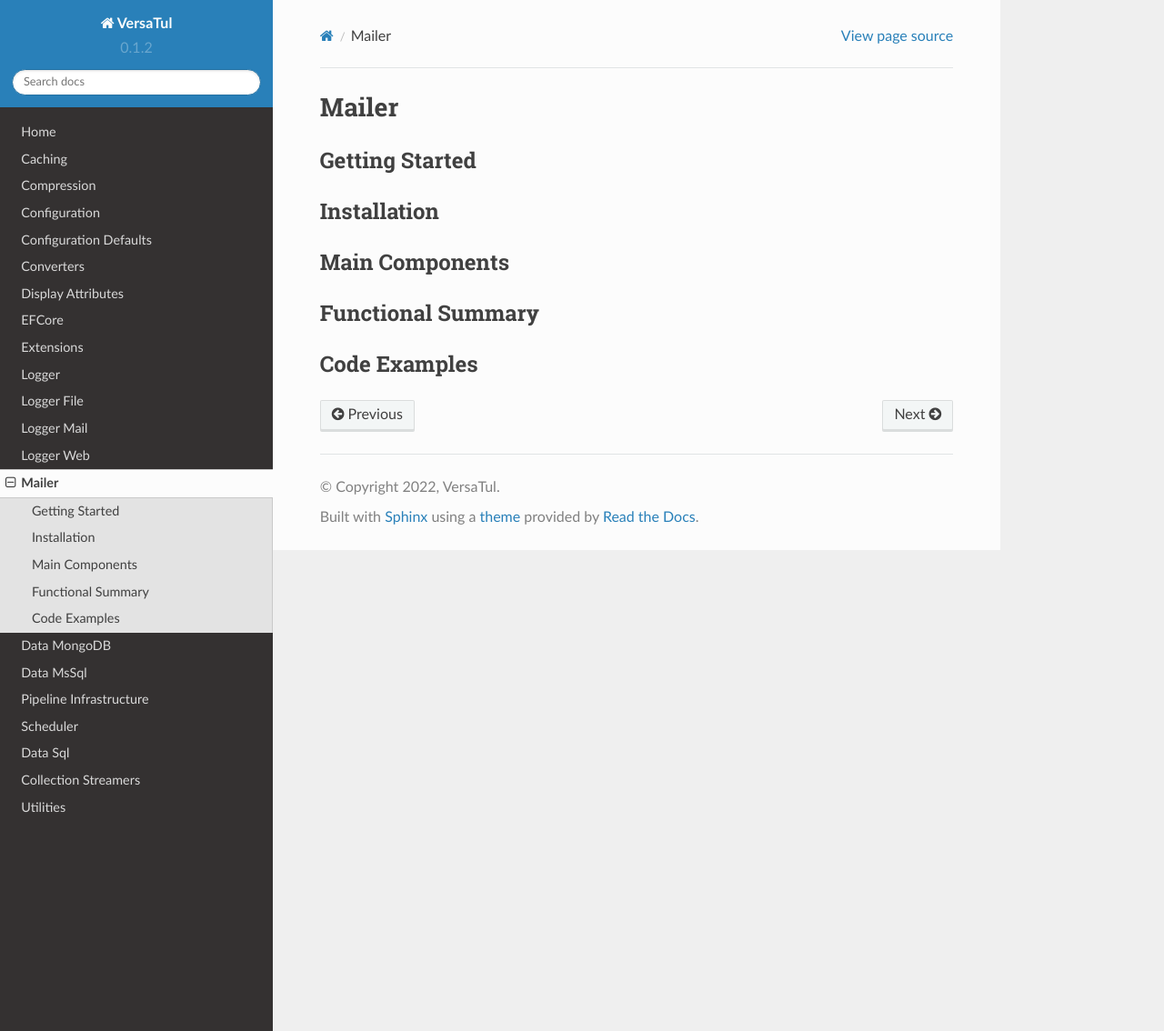
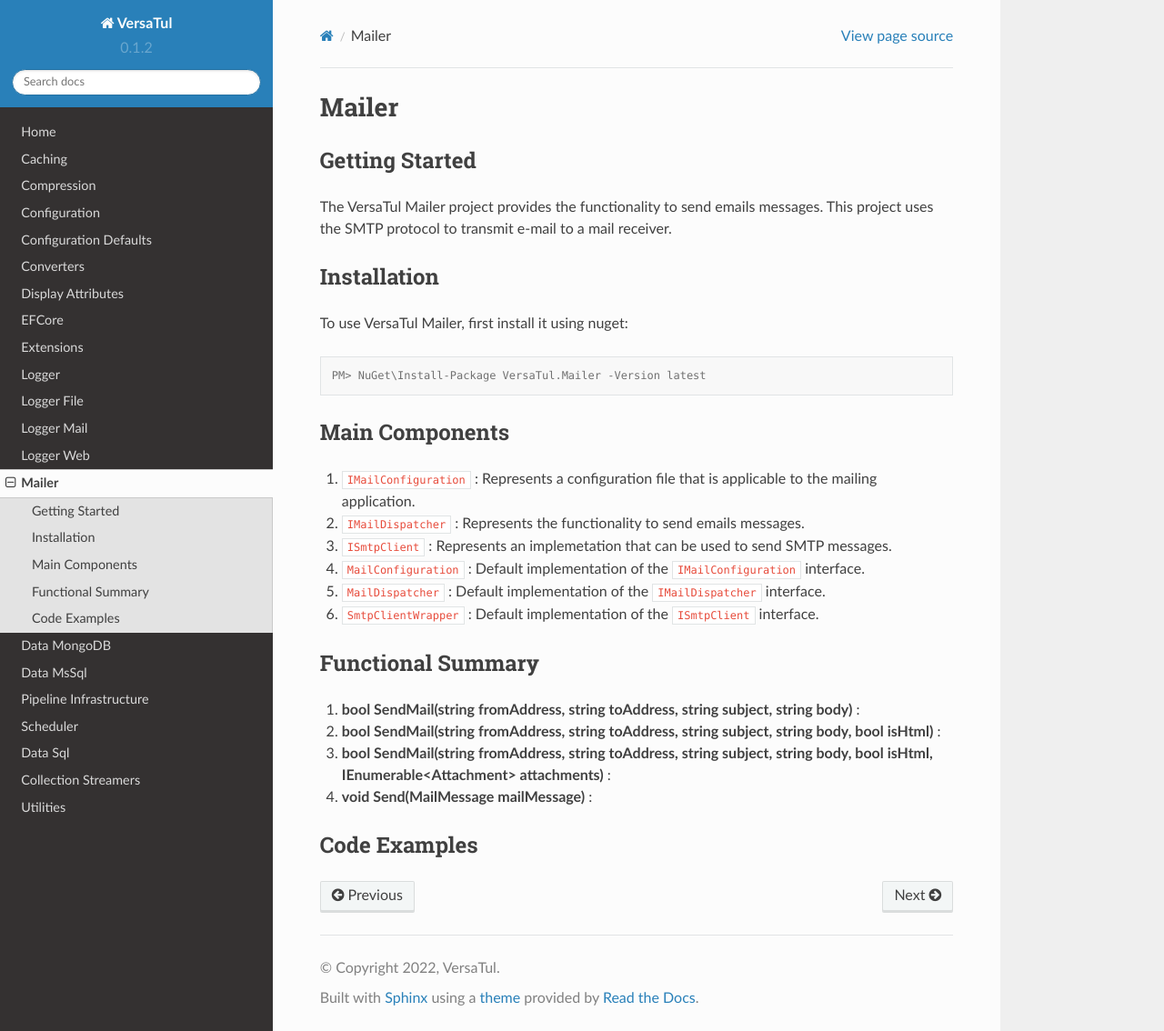
Before and after one commit to BjornWilliams/DocsVersaTul, a Sphinx documentation site: the page built from docs/source/mailer.rst, in a window 1280 px wide and 1134 px high. Shown: the whole window at 91% size. Built offline with Sphinx 7.4.7 and the Read the Docs theme 2.0.0, drawn with Linux system fonts in a browser that asks for light colours.

Commit message:
Update mailer.rst
Adding the mailer documents

```diff
--- a/docs/source/mailer.rst
+++ b/docs/source/mailer.rst
@@ -3,15 +3,35 @@
 
 Getting Started
 ----------------
+The VersaTul Mailer project provides the functionality to send emails messages.
+This project uses the SMTP protocol to transmit e-mail to a mail receiver.
 
 Installation
 ------------
 
+To use VersaTul Mailer, first install it using nuget:
+
+.. code-block:: console
+
+    PM> NuGet\Install-Package VersaTul.Mailer -Version latest
+
+
 Main Components
 ----------------
+1. ``IMailConfiguration`` : Represents a configuration file that is applicable to the mailing application.
+2. ``IMailDispatcher`` : Represents the functionality to send emails messages.
+3. ``ISmtpClient`` : Represents an implemetation that can be used to send SMTP messages.
+4. ``MailConfiguration`` : Default implementation of the ``IMailConfiguration`` interface.
+5. ``MailDispatcher`` : Default implementation of the ``IMailDispatcher`` interface.
+6. ``SmtpClientWrapper`` : Default implementation of the ``ISmtpClient`` interface.
 
 Functional Summary
 ------------------
+1. **bool SendMail(string fromAddress, string toAddress, string subject, string body)** :
+2. **bool SendMail(string fromAddress, string toAddress, string subject, string body, bool isHtml)** :
+3. **bool SendMail(string fromAddress, string toAddress, string subject, string body, bool isHtml, IEnumerable<Attachment> attachments)** :
+4. **void Send(MailMessage mailMessage)** :
+
 
 Code Examples
 -------------
```
